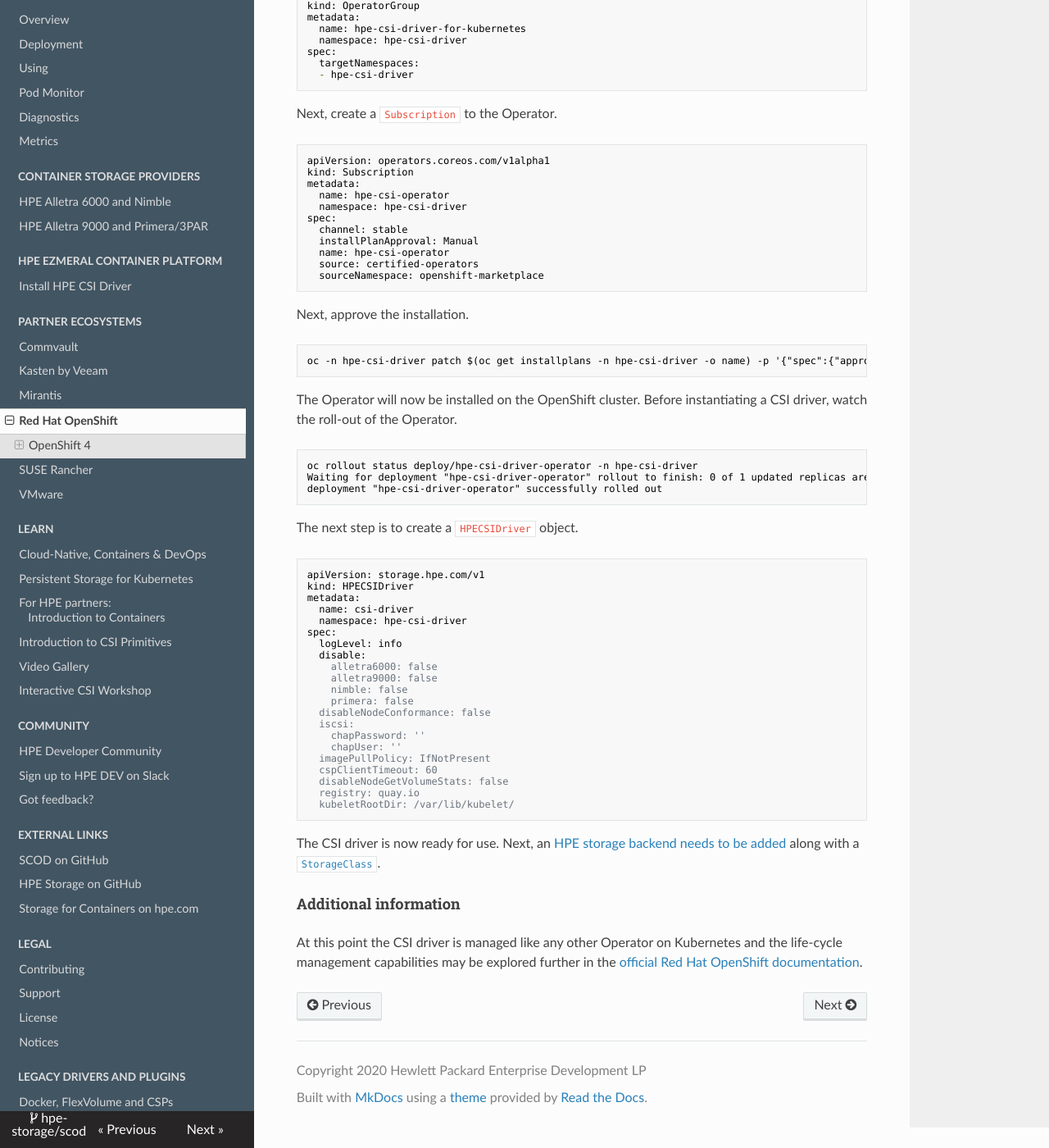
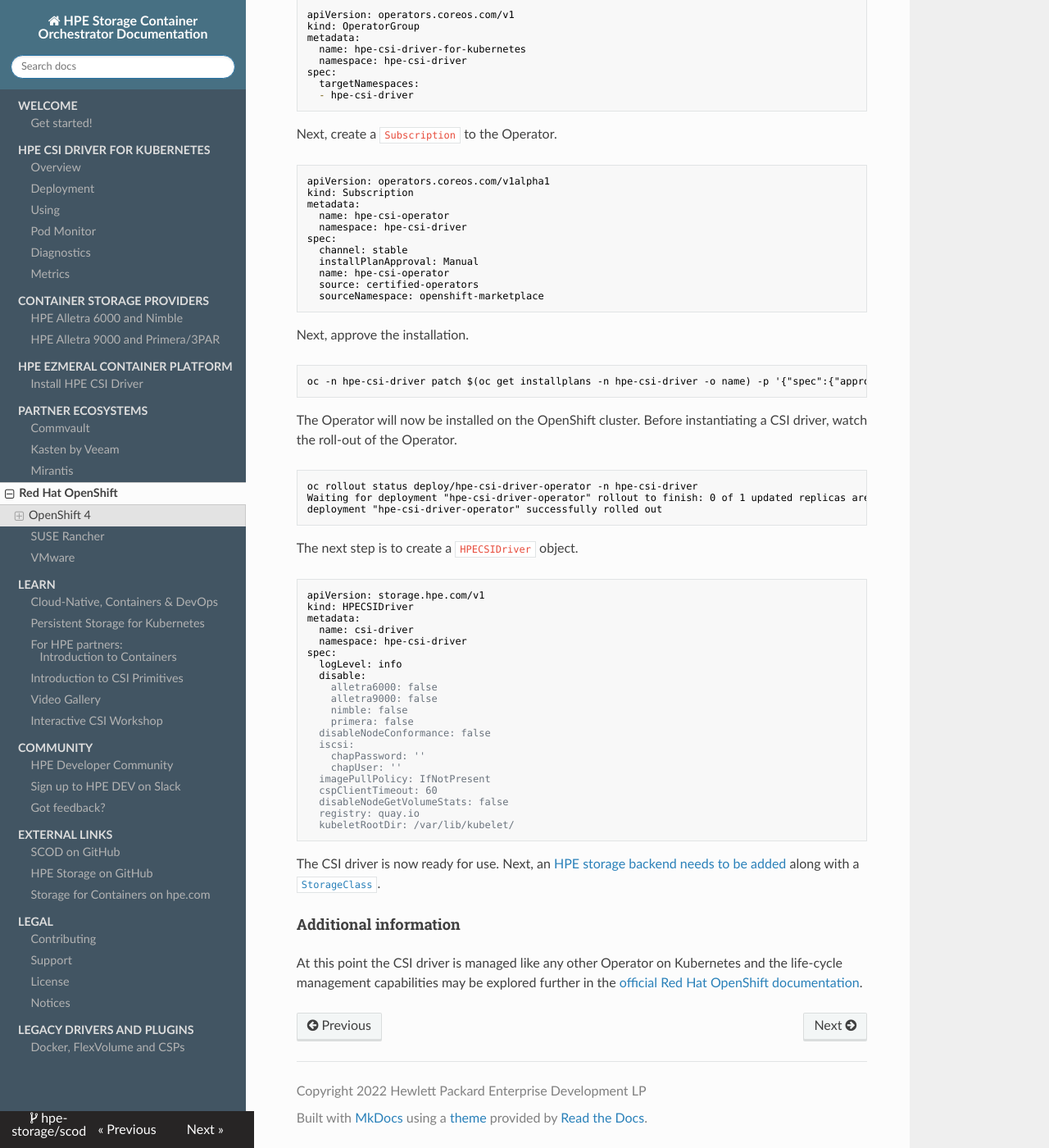
Before and after one commit to hpe-storage/scod, an MkDocs documentation site: the page built from docs/partners/redhat_openshift/index.md, in a window 1280 px wide and 1400 px high, scrolled down 8213 px. Shown: the whole window at 82% size. Built offline with MkDocs 1.6.1, drawn with Linux system fonts in a browser that asks for light colours; nearby versions of some CDN libraries; some of the changed text lies outside the part shown.

```diff
--- a/docs/css/hpedev.css
+++ b/docs/css/hpedev.css
@@ -2,7 +2,7 @@
     background: #477083;
 }
 .wy-nav-side {
-    width: 310px;
+    width: 300px;
     background: #425563;
 }
 
@@ -13,7 +13,19 @@
 
 .wy-menu-vertical span {
     font-weight: bold;
+    font-size: 105%;
     color: #ddd;
+}
+
+.wy-menu-vertical a {
+    line-height: 100%;
+    padding-left: 2.6em;
+    color: #b3b3b3;
+}
+
+.wy-menu-vertical header, .wy-menu-vertical p.caption {
+	height: 16px;
+	line-height: 16px;
 }
 
 /* blue */
--- a/mkdocs.yml
+++ b/mkdocs.yml
@@ -5,14 +5,13 @@ site_author: 'Hewlett Packard Enterprise'
 theme:
   name: readthedocs
   custom_dir: hpe_theme/
+  analytics:
+    gtag: 'G-PC28RTKKTW'
 repo_name: 'hpe-storage/scod'
 repo_url: 'https://github.com/hpe-storage/scod'
-copyright: 'Copyright 2020 Hewlett Packard Enterprise Development LP'
+copyright: 'Copyright 2022 Hewlett Packard Enterprise Development LP'
 extra_css:
   - css/hpedev.css
-google_analytics:
-  - 'UA-79554149-3'
-  - 'auto'
 use_directory_urls: false
 edit_uri: ''
 markdown_extensions:
--- a/requirements.txt
+++ b/requirements.txt
@@ -1,3 +1,3 @@
-mkdocs==1.0.4
+mkdocs==1.3.0
 mkdocs-redirects
 markdown-fenced-code-tabs
```
Also changed, not shown: docs/partners/redhat_openshift/index.md (+1 -1 lines).
